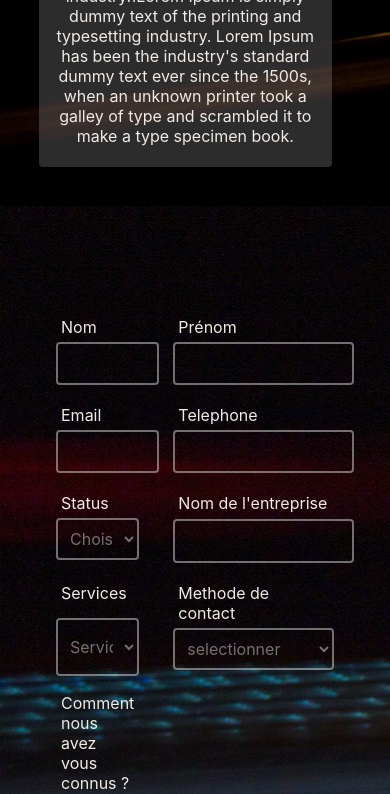
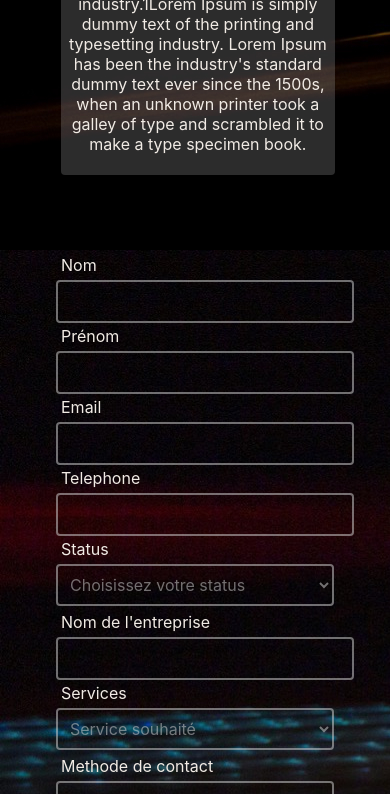
Before and after one commit to ClementSMM/golemSec-v1, a React (Create React App) app: page / in a window 390 px wide. Shown: the part 2803-3597 px from the top of the page. Built offline with nearby package versions, Linux system fonts and the light colour scheme.

Commit message:
feat responsive contact

```diff
--- a/src/components/pages/contact/Contact.jsx
+++ b/src/components/pages/contact/Contact.jsx
@@ -15,7 +15,7 @@ const Contact = () => {
           console.log(error.text);
       });
 
-    // e.target.reset();
+    e.target.reset();
   };
 
   return (
--- a/src/components/pages/contact/contact.css
+++ b/src/components/pages/contact/contact.css
@@ -1,5 +1,5 @@
 .golem-contact {
-  height: 100vh;
+  height: 105vh;
   display: grid;
   grid-template-columns: 1fr  1fr;
   background-image: url('../../../images/background/img2.jpg');
@@ -13,7 +13,7 @@
 .contact-form-main {
   display: grid;
   height: 60%;
-  margin: 23% 10% 0% 10%;
+  margin: 10% 10% 0% 10%;
   grid-template-columns: 1fr  1fr;
   grid-template-rows: 1fr  1fr 1fr 1fr 1fr 4fr 1fr;
 }
@@ -111,18 +111,60 @@
   margin: auto;
   background-color: rgba(217, 217, 217, 0.2);
 }
-@media screen and (max-width: 752px) {
 
-.contact-txt-container {
-  margin-top: 130px;
-  height: 250px;
-}
-.contact-form-main {
-  grid-template-columns: 1fr;
+@media screen and (max-width: 1200px) {
+  .golem-contact {
+    display: block;
+    height: 120vh;
+  }
+
+  .contact-txt-container {
+    display: none;
+  }
 }
 
-.golem-contact {
-  grid-template-columns: 1fr;
+@media screen and (max-width: 992px) {
+  .golem-contact {
+    display: block;
+    height: 75vh
+  }
+
+  .contact-txt-container {
+    display: none;
+  }
+  .contact-form-container {
+    height: 80vh;
+  }
 }
 
+
+@media screen and (max-width: 576px) {
+  .golem-contact {
+    display: block;
+    height: 130vh;
+  }
+
+  .contact-txt-container {
+    display: none;
+  }
+
+  .contact-form-main {
+    display: block;
+  }
 }
+
+@media screen and (max-width: 414px) {
+  .golem-contact {
+    display: block;
+    height: 140vh;
+  }
+
+  .contact-txt-container {
+    display: none;
+  }
+
+  .contact-txt-container {
+    display: none;
+  }
+
+}
--- a/src/components/pages/services/services.css
+++ b/src/components/pages/services/services.css
@@ -147,7 +147,7 @@
     display: flex;
     flex-direction: column-reverse;
     justify-content: center;
-    margin: auto;
+    margin: 0px 0 0 24px;
   }
   .text-service-card {
     padding: 5px;
```
